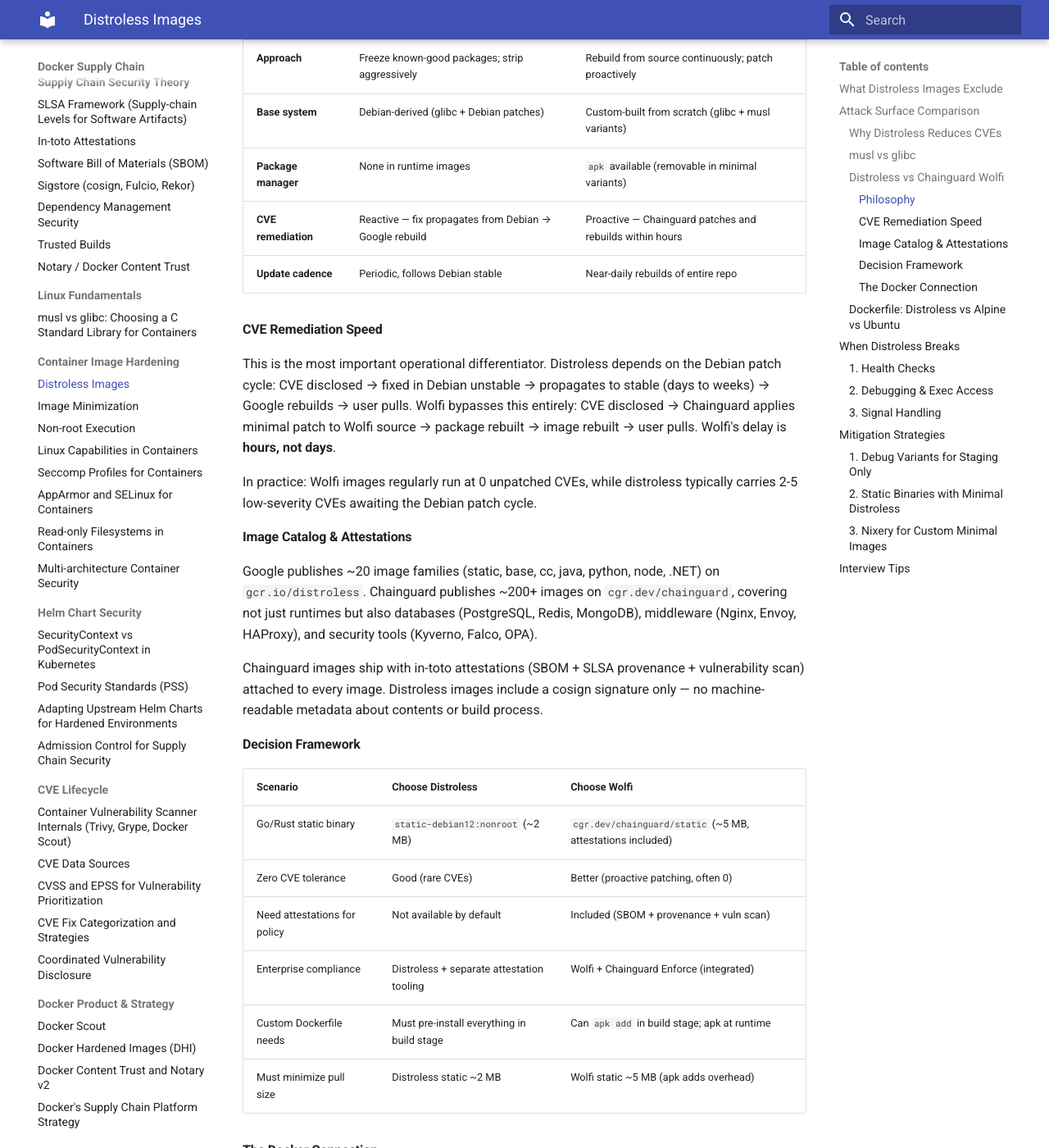
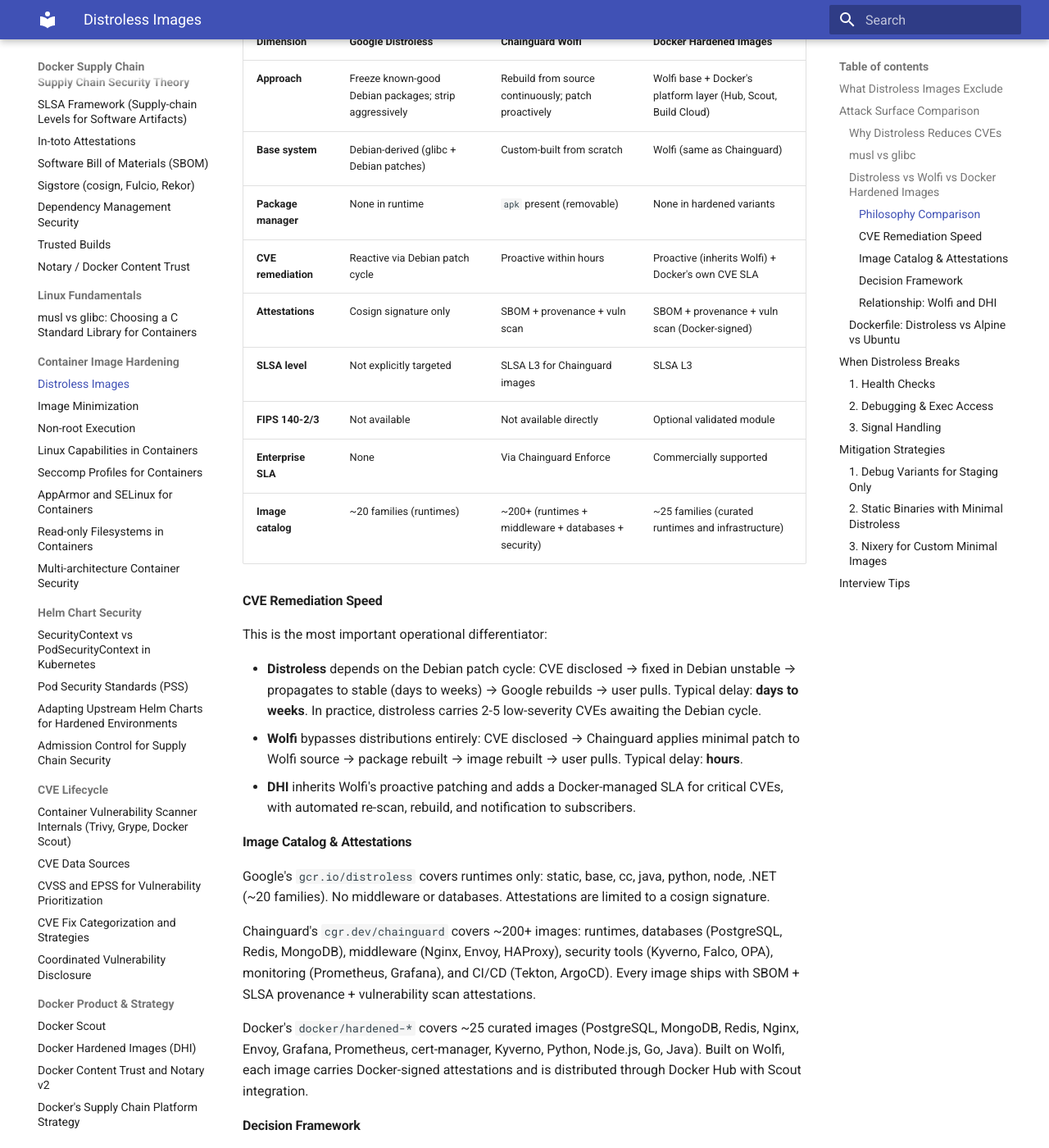
Before and after one commit to schaffe/container-security-fundamentals, an MkDocs documentation site: the page built from docs/articles/08-distroless-images.md, in a window 1280 px wide and 1400 px high, scrolled down 1785 px. Shown: the whole window at 82% size. Built offline with MkDocs 1.6.1 and Material for MkDocs 9.7.7, drawn with Linux system fonts in a browser that asks for light colours; some of the changed text lies outside the part shown.

Commit message:
expand distroless section to three-way comparison with Wolfi and DHI

```diff
--- a/docs/articles/08-distroless-images.md
+++ b/docs/articles/08-distroless-images.md
@@ -43,46 +43,66 @@
 
 See [musl vs glibc: Choosing a C Standard Library for Containers](29-musl-vs-glibc.md) for a full comparison of the two libc implementations and their implications for base image selection.
 
-### Distroless vs Chainguard Wolfi
+### Distroless vs Wolfi vs Docker Hardened Images
 
-The attack surface table above lists both distroless (Google) and Wolfi (Chainguard) under the same category, but their architectures and update philosophies differ fundamentally.
+The attack surface table above groups Google Distroless, Chainguard Wolfi, and Docker Hardened Images (DHI, which is Wolfi-based) under "distroless-type" images. But their architectures, update models, and target users differ significantly.
 
-#### Philosophy
+#### Philosophy Comparison
 
-| | Google Distroless | Chainguard Wolfi |
-|---|---|---|
-| **Approach** | Freeze known-good packages; strip aggressively | Rebuild from source continuously; patch proactively |
-| **Base system** | Debian-derived (glibc + Debian patches) | Custom-built from scratch (glibc + musl variants) |
-| **Package manager** | None in runtime images | `apk` available (removable in minimal variants) |
-| **CVE remediation** | Reactive — fix propagates from Debian → Google rebuild | Proactive — Chainguard patches and rebuilds within hours |
-| **Update cadence** | Periodic, follows Debian stable | Near-daily rebuilds of entire repo |
+| Dimension | Google Distroless | Chainguard Wolfi | Docker Hardened Images |
+|-----------|------------------|-------------------|----------------------|
+| **Approach** | Freeze known-good Debian packages; strip aggressively | Rebuild from source continuously; patch proactively | Wolfi base + Docker's platform layer (Hub, Scout, Build Cloud) |
+| **Base system** | Debian-derived (glibc + Debian patches) | Custom-built from scratch | Wolfi (same as Chainguard) |
+| **Package manager** | None in runtime | `apk` present (removable) | None in hardened variants |
+| **CVE remediation** | Reactive via Debian patch cycle | Proactive within hours | Proactive (inherits Wolfi) + Docker's own CVE SLA |
+| **Attestations** | Cosign signature only | SBOM + provenance + vuln scan | SBOM + provenance + vuln scan (Docker-signed) |
+| **SLSA level** | Not explicitly targeted | SLSA L3 for Chainguard images | SLSA L3 |
+| **FIPS 140-2/3** | Not available | Not available directly | Optional validated module |
+| **Enterprise SLA** | None | Via Chainguard Enforce | Commercially supported |
+| **Image catalog** | ~20 families (runtimes) | ~200+ (runtimes + middleware + databases + security) | ~25 families (curated runtimes and infrastructure) |
 
 #### CVE Remediation Speed
 
-This is the most important operational differentiator. Distroless depends on the Debian patch cycle: CVE disclosed → fixed in Debian unstable → propagates to stable (days to weeks) → Google rebuilds → user pulls. Wolfi bypasses this entirely: CVE disclosed → Chainguard applies minimal patch to Wolfi source → package rebuilt → image rebuilt → user pulls. Wolfi's delay is **hours, not days**.
+This is the most important operational differentiator:
 
-In practice: Wolfi images regularly run at 0 unpatched CVEs, while distroless typically carries 2-5 low-severity CVEs awaiting the Debian patch cycle.
+- **Distroless** depends on the Debian patch cycle: CVE disclosed → fixed in Debian unstable → propagates to stable (days to weeks) → Google rebuilds → user pulls. Typical delay: **days to weeks**. In practice, distroless carries 2-5 low-severity CVEs awaiting the Debian cycle.
+- **Wolfi** bypasses distributions entirely: CVE disclosed → Chainguard applies minimal patch to Wolfi source → package rebuilt → image rebuilt → user pulls. Typical delay: **hours**.
+- **DHI** inherits Wolfi's proactive patching and adds a Docker-managed SLA for critical CVEs, with automated re-scan, rebuild, and notification to subscribers.
 
 #### Image Catalog & Attestations
 
-Google publishes ~20 image families (static, base, cc, java, python, node, .NET) on `gcr.io/distroless`. Chainguard publishes ~200+ images on `cgr.dev/chainguard`, covering not just runtimes but also databases (PostgreSQL, Redis, MongoDB), middleware (Nginx, Envoy, HAProxy), and security tools (Kyverno, Falco, OPA).
+Google's `gcr.io/distroless` covers runtimes only: static, base, cc, java, python, node, .NET (~20 families). No middleware or databases. Attestations are limited to a cosign signature.
 
-Chainguard images ship with in-toto attestations (SBOM + SLSA provenance + vulnerability scan) attached to every image. Distroless images include a cosign signature only — no machine-readable metadata about contents or build process.
+Chainguard's `cgr.dev/chainguard` covers ~200+ images: runtimes, databases (PostgreSQL, Redis, MongoDB), middleware (Nginx, Envoy, HAProxy), security tools (Kyverno, Falco, OPA), monitoring (Prometheus, Grafana), and CI/CD (Tekton, ArgoCD). Every image ships with SBOM + SLSA provenance + vulnerability scan attestations.
+
+Docker's `docker/hardened-*` covers ~25 curated images (PostgreSQL, MongoDB, Redis, Nginx, Envoy, Grafana, Prometheus, cert-manager, Kyverno, Python, Node.js, Go, Java). Built on Wolfi, each image carries Docker-signed attestations and is distributed through Docker Hub with Scout integration.
 
 #### Decision Framework
 
-| Scenario | Choose Distroless | Choose Wolfi |
-|---|---|---|
-| Go/Rust static binary | `static-debian12:nonroot` (~2 MB) | `cgr.dev/chainguard/static` (~5 MB, attestations included) |
-| Zero CVE tolerance | Good (rare CVEs) | Better (proactive patching, often 0) |
-| Need attestations for policy | Not available by default | Included (SBOM + provenance + vuln scan) |
-| Enterprise compliance | Distroless + separate attestation tooling | Wolfi + Chainguard Enforce (integrated) |
-| Custom Dockerfile needs | Must pre-install everything in build stage | Can `apk add` in build stage; apk at runtime |
-| Must minimize pull size | Distroless static ~2 MB | Wolfi static ~5 MB (apk adds overhead) |
+| Scenario | Best Choice | Why |
+|----------|-------------|-----|
+| Go/Rust static binary, minimal size | Distroless `static-debian12:nonroot` (~2 MB) | Smallest possible image; no deps needed |
+| Go/Rust static binary + attestations | Wolfi `cgr.dev/chainguard/static` (~5 MB) | Slightly larger but includes SBOM + provenance |
+| Zero CVE tolerance, any runtime | Wolfi or DHI | Proactive patching, often 0 CVEs |
+| Need attestations for policy enforcement | DHI or Wolfi | Distroless lacks machine-readable attestations |
+| FIPS 140-2/3 required | DHI (FIPS variant) | Only option with validated crypto modules |
+| Enterprise compliance + commercial SLA | DHI | Wolfi source + Docker's SLA + Hub/Scout integration |
+| Broad image catalog (databases, middleware) | Wolfi (Chainguard) | 200+ images vs ~25 DHI vs ~20 distroless |
+| Custom Dockerfile, need runtime flexibility | Wolfi | `apk` available; can install tools at runtime |
+| Google Cloud-native deployment | Distroless | Native GCR integration, Google-managed |
 
-#### The Docker Connection
+#### Relationship: Wolfi and DHI
 
-Docker Hardened Images (DHI) use Wolfi as their base OS. DHI inherits Wolfi's proactive patching while adding Docker-specific attestations, Docker Hub distribution, and Scout/ Build Cloud integration. See [Docker Hardened Images](26-docker-hardened-images.md) for details.
+DHI is built **on top** of Wolfi. Wolfi provides the base OS — minimal packages, proactive CVE patching, container-optimized architecture. Docker adds:
+- **Distribution**: Images published to Docker Hub with verified publisher badges
+- **Attestations**: Docker-signed SBOM, provenance, and vulnerability scan (Docker's keychain, not Chainguard's)
+- **Scout integration**: One-click policy evaluation, environment-based recommendations
+- **FIPS modules**: Validated cryptographic libraries for regulated industries
+- **Commercial SLA**: Defined CVE response times, enterprise support
+
+Chainguard and Docker compete at the platform level (Enforce vs Scout) but cooperate at the base image level (DHI uses Wolfi). This is a common pattern in open-source infrastructure — upstream supplier vs integrated platform.
+
+See [Docker Hardened Images](26-docker-hardened-images.md) for a full breakdown of DHI's build pipeline, attestation model, and interview strategy.
 
 ### Dockerfile: Distroless vs Alpine vs Ubuntu
 
@@ -229,4 +249,4 @@
 
 When asked about distroless, emphasize the **supply chain security** angle: distroless removes the "blast radius" after a compromise. Understand the trade-off between debuggability and security. Be ready to discuss monohash-based vulnerability scanning — distroless images have so few packages that scanner false positives drop dramatically.
 
-The [Distroless vs Chainguard Wolfi](#distroless-vs-chainguard-wolfi) section above covers the architectural differences, CVE remediation speed, catalog breadth, and decision framework.
+The [Distroless vs Wolfi vs Docker Hardened Images](#distroless-vs-wolfi-vs-docker-hardened-images) section above covers the architectural differences, CVE remediation speed, attestation models, and decision framework.
```
Also changed, not shown: docs/index.md (+1 -1 lines).
